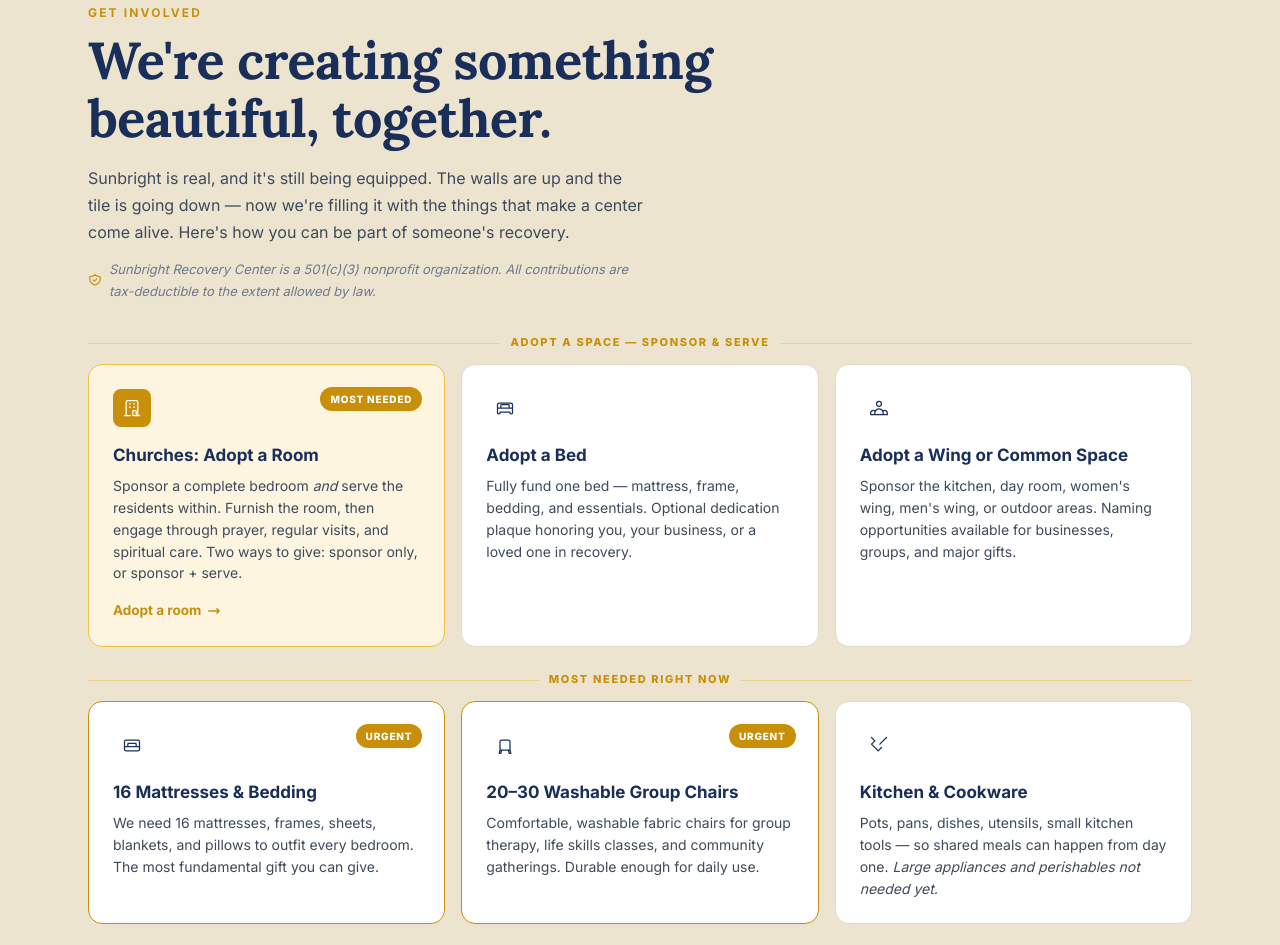
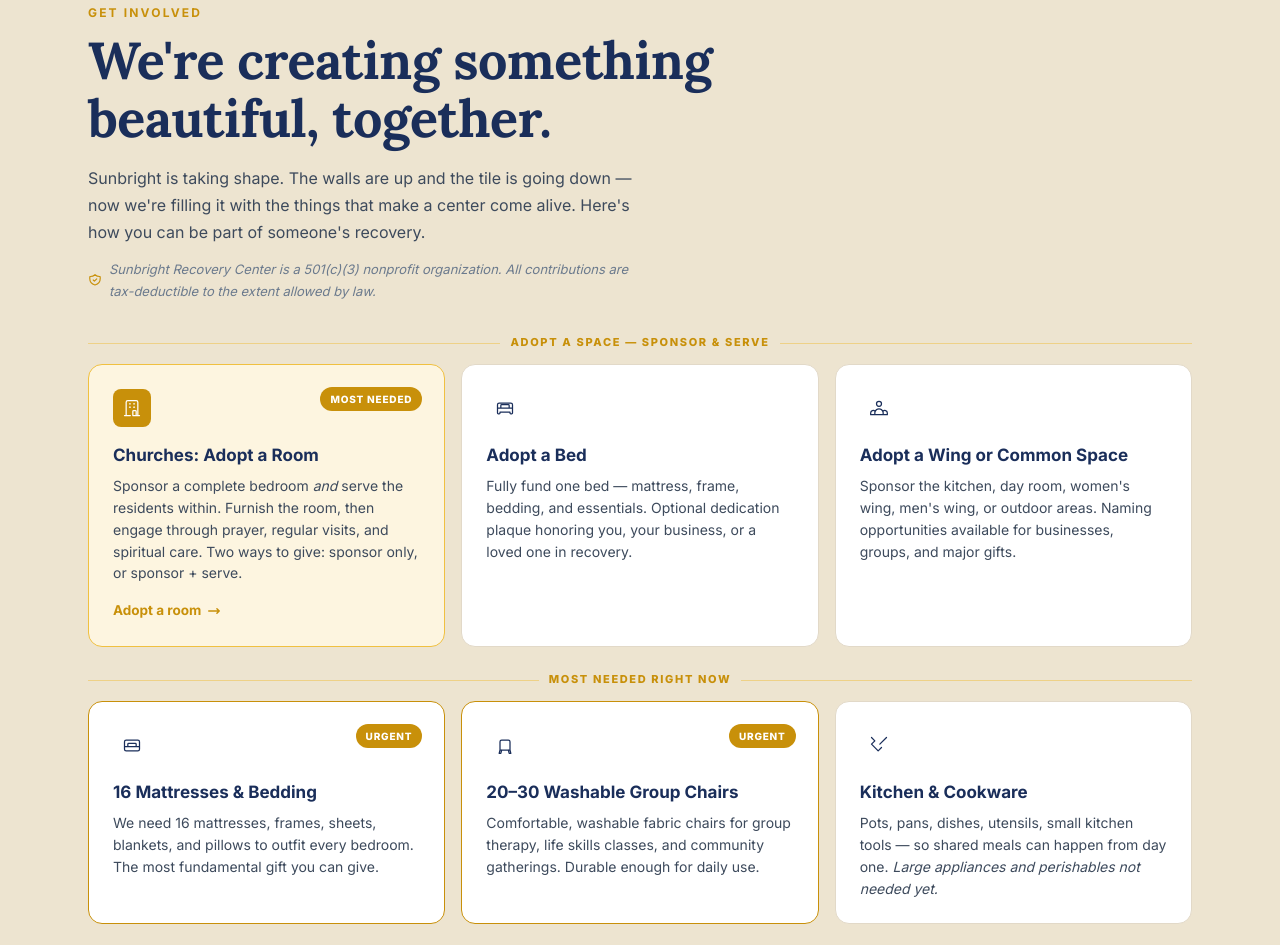
Before and after one commit to KandyPhoenix/Sunbright-Recovery, an Astro site: page /design-preview in a window 1280 px wide. Shown: the part 4654-5599 px from the top of the page. Built offline with nearby package versions, Linux system fonts and the light colour scheme; Astro itself is replaced by a stand-in of ours.

Commit message:
Donations intro: 'Sunbright is real, and it's still being equipped' → 'Sunbright is taking shape' (momentum over defensiveness)

```diff
--- a/src/pages/design-preview.astro
+++ b/src/pages/design-preview.astro
@@ -653,7 +653,7 @@
     <div class="don-intro">
       <span class="eyebrow">Get Involved</span>
       <h2>We're creating something beautiful, together.</h2>
-      <p>Sunbright is real, and it's still being equipped. The walls are up and the tile is going down — now we're filling it with the things that make a center come alive. Here's how you can be part of someone's recovery.</p>
+      <p>Sunbright is taking shape. The walls are up and the tile is going down — now we're filling it with the things that make a center come alive. Here's how you can be part of someone's recovery.</p>
       <p class="tax-deduct"><svg width="14" height="14" fill="none" viewBox="0 0 24 24" stroke="currentColor" stroke-width="2"><path stroke-linecap="round" stroke-linejoin="round" d="M9 12l2 2 4-4m5.618-4.016A11.955 11.955 0 0112 2.944a11.955 11.955 0 01-8.618 3.04A12.02 12.02 0 003 9c0 5.591 3.824 10.29 9 11.622 5.176-1.332 9-6.03 9-11.622 0-1.042-.133-2.052-.382-3.016z"/></svg>Sunbright Recovery Center is a 501(c)(3) nonprofit organization. All contributions are tax-deductible to the extent allowed by law.</p>
     </div>
 
```
